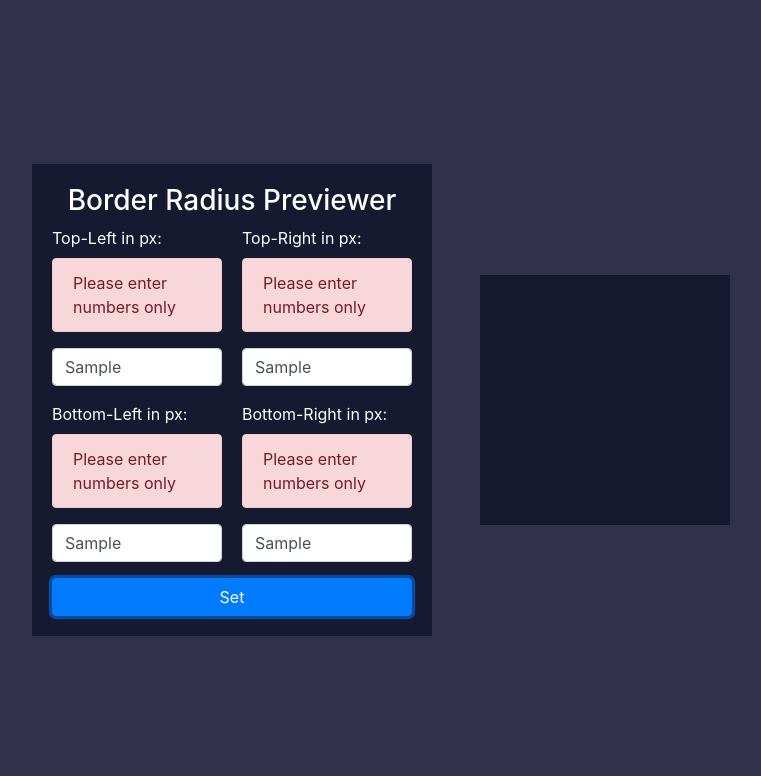
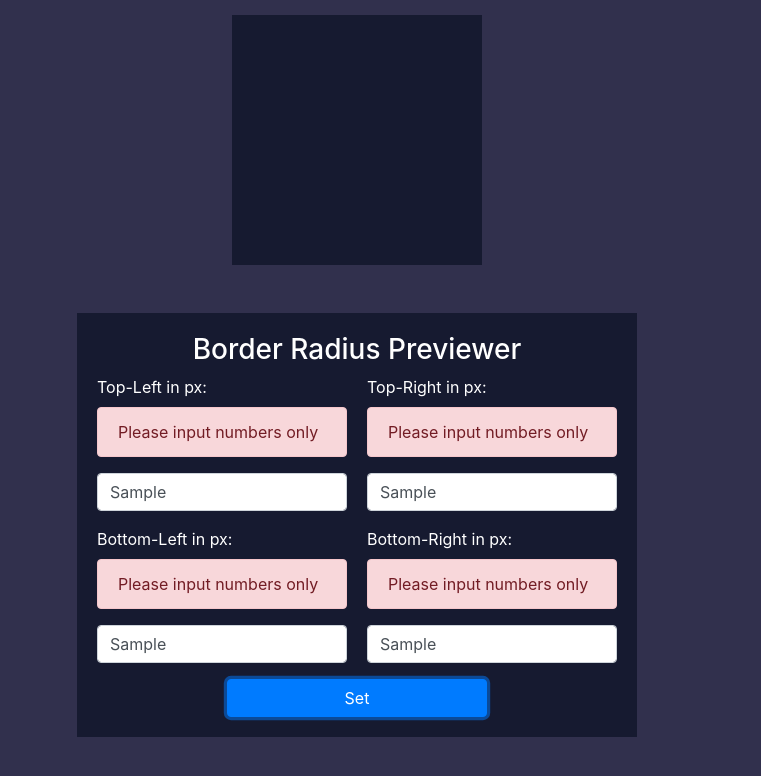
Before and after one commit to locodafux/javascript-projects, a plain HTML site: page border-radius-previewer/index.html in a window 1280 px wide. Both pictures are taken after typing "Sample", "Sample", "Sample", "Sample" into the empty fields and a click on the button "Set". Shown: the whole page, without its empty margins (283-1044 px from the left). Drawn offline with nearby package versions, Linux system fonts and the light colour scheme.

Commit message:
changed style

```diff
--- a/border-radius-previewer/index.html
+++ b/border-radius-previewer/index.html
@@ -13,14 +13,19 @@
   </head>
   <body>
     <div
-      class="container d-flex justify-content-center align-items-center"
+      class="container d-flex flex-column justify-content-center align-items-center"
       style="min-width: 100%; height: 100vh; background-color: #31304d"
     >
-      <div class="card m-5 rounded" style="width: 25rem; border: #161a30">
+      <div
+        id="box"
+        style="width: 250px; height: 250px; background-color: #161a30"
+      ></div>
+
+      <div class="card m-5 rounded" style="width: 35rem; border: #161a30">
         <div class="card-body" style="background-color: #161a30; color: white">
           <form
             onsubmit="changeBorderRadius(); return false"
-            style="position: relative"
+            class="d-flex align-items-center flex-column"
           >
             <h3 class="text-center">Border Radius Previewer</h3>
 
@@ -47,7 +52,7 @@
               </div>
             </div>
 
-            <div class="d-flex justify-content-between">
+            <div class="d-flex justify-content-center">
               <div style="margin-right: 20px">
                 <label for="bottom-left">Bottom-Left in px:</label>
                 <div class="alert alert-danger" id="alert-3"></div>
@@ -65,15 +70,10 @@
               </div>
             </div>
 
-            <button class="btn btn-primary w-100 float-right">Set</button>
+            <button class="btn btn-primary w-50 float-center">Set</button>
           </form>
         </div>
       </div>
-
-      <div
-        id="box"
-        style="width: 250px; height: 250px; background-color: #161a30"
-      ></div>
     </div>
     <script src="script.js"></script>
   </body>
--- a/border-radius-previewer/script.js
+++ b/border-radius-previewer/script.js
@@ -52,21 +52,21 @@ function changeBorderRadius() {
   }
 
   if (!checkNum(tLeft.value)) {
-    alert1.innerHTML = "Please enter numbers only";
+    alert1.innerHTML = "Please input numbers only";
     alert1.style.display = "block";
   }
 
   if (!checkNum(tRight.value)) {
-    alert2.innerHTML = "Please enter numbers only";
+    alert2.innerHTML = "Please input numbers only";
     alert2.style.display = "block";
   }
   if (!checkNum(bRight.value)) {
-    alert3.innerHTML = "Please enter numbers only";
+    alert3.innerHTML = "Please input numbers only";
     alert3.style.display = "block";
   }
 
   if (!checkNum(bLeft.value)) {
-    alert4.innerHTML = "Please enter numbers only";
+    alert4.innerHTML = "Please input numbers only";
     alert4.style.display = "block";
   }
   document.getElementById(
```
